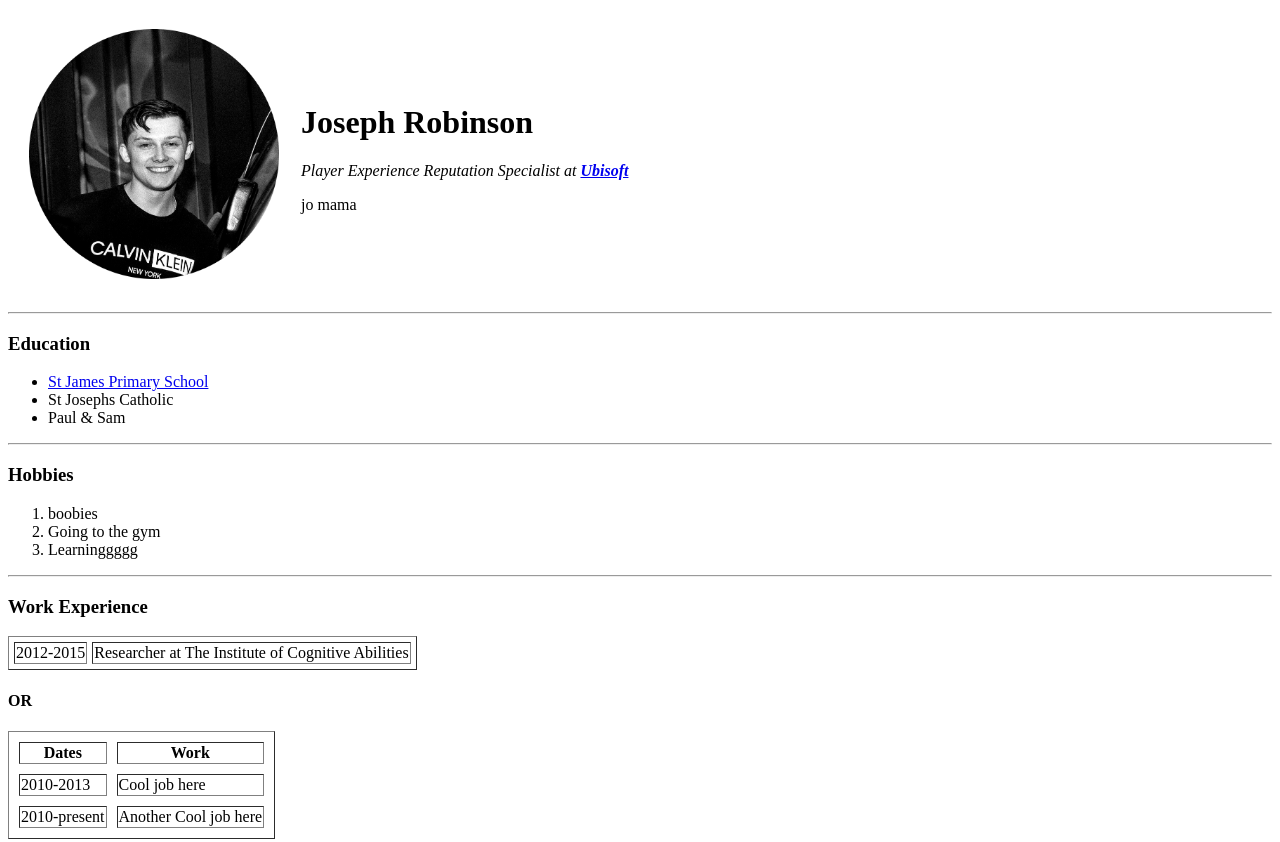
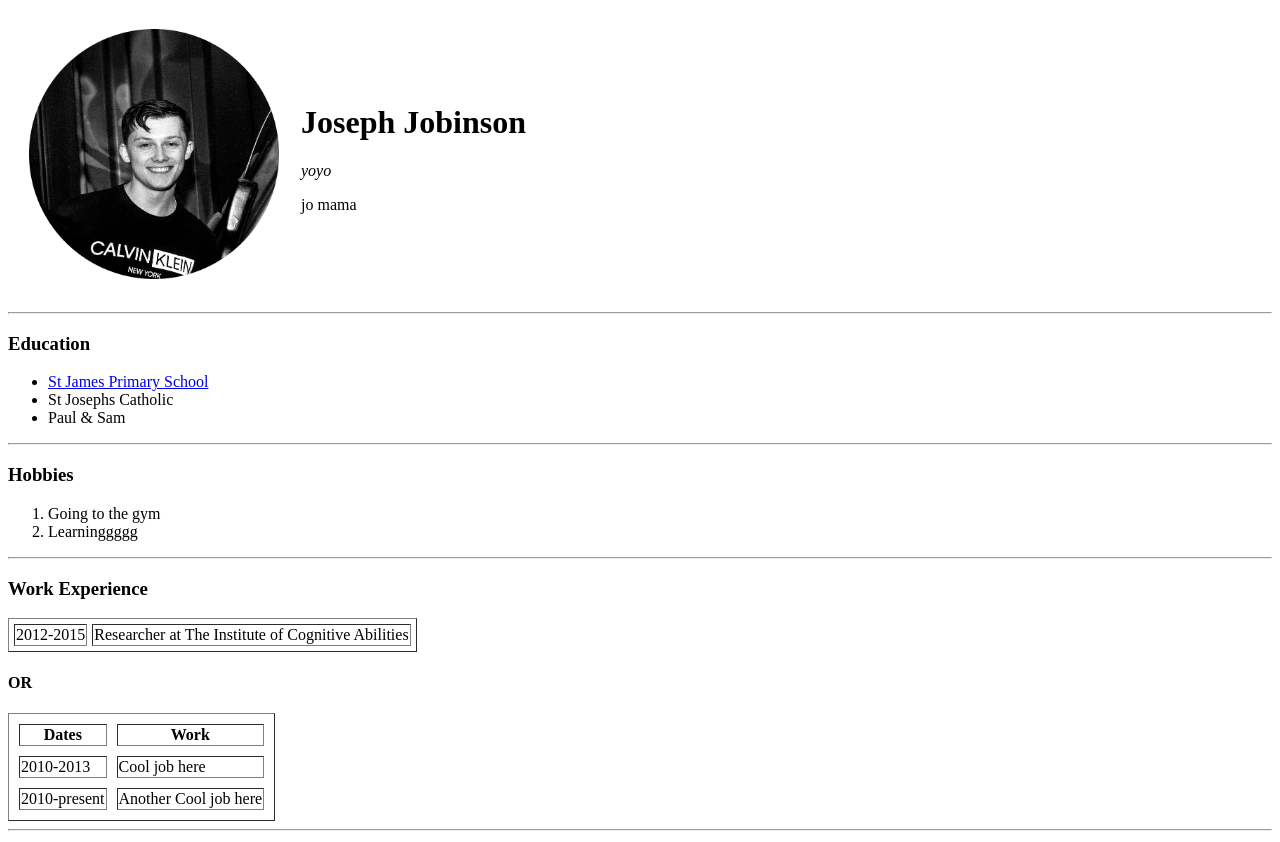
Before and after one commit to Gizzymoes/CV, a plain HTML site: page index.html in a window 1280 px wide. Shown: the top 842 px of the page. Drawn offline with Linux system fonts and the light colour scheme.

Commit message:
Update index.html

```diff
--- a/index.html
+++ b/index.html
@@ -12,9 +12,9 @@
     <tr>
       <td> <img src="Joseph.png" alt="kewl beans" style="width:250px;height:250px;"> </td>
       <td>
-        <h1>Joseph Robinson</h1>
+        <h1>Joseph Jobinson</h1>
 
-        <p><em>Player Experience Reputation Specialist at <strong><a href="https://www.ubisoft.com">Ubisoft</a></strong></em></p>
+        <p><em>yoyo</em></p>
         <p>jo mama</p>
       </td>
     </tr>
@@ -29,7 +29,6 @@
   <hr>
   <h3>Hobbies</h3>
   <ol>
-    <li>boobies</li>
     <li>Going to the gym</li>
     <li>Learninggggg</li>
   </ol>
```
